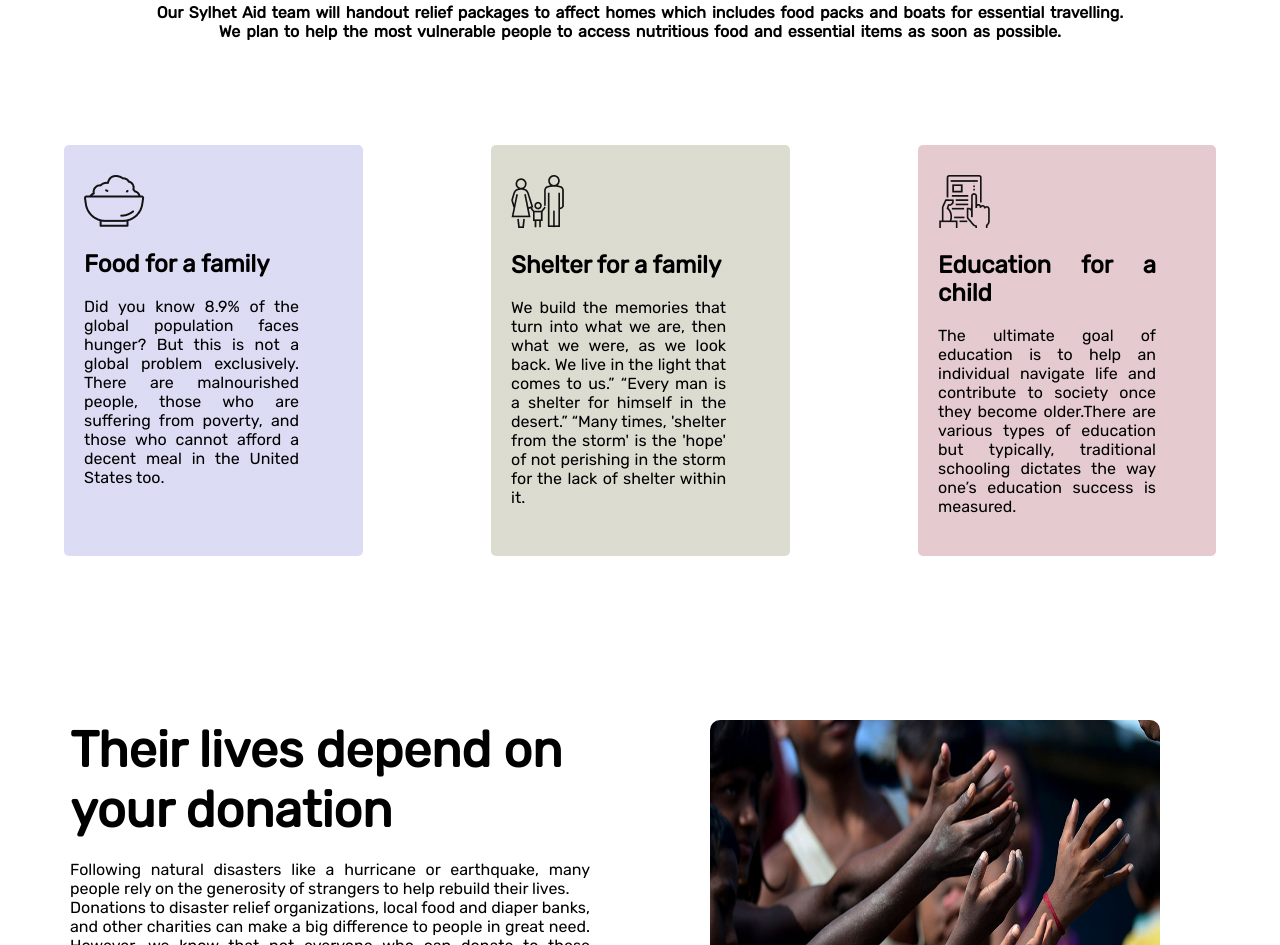
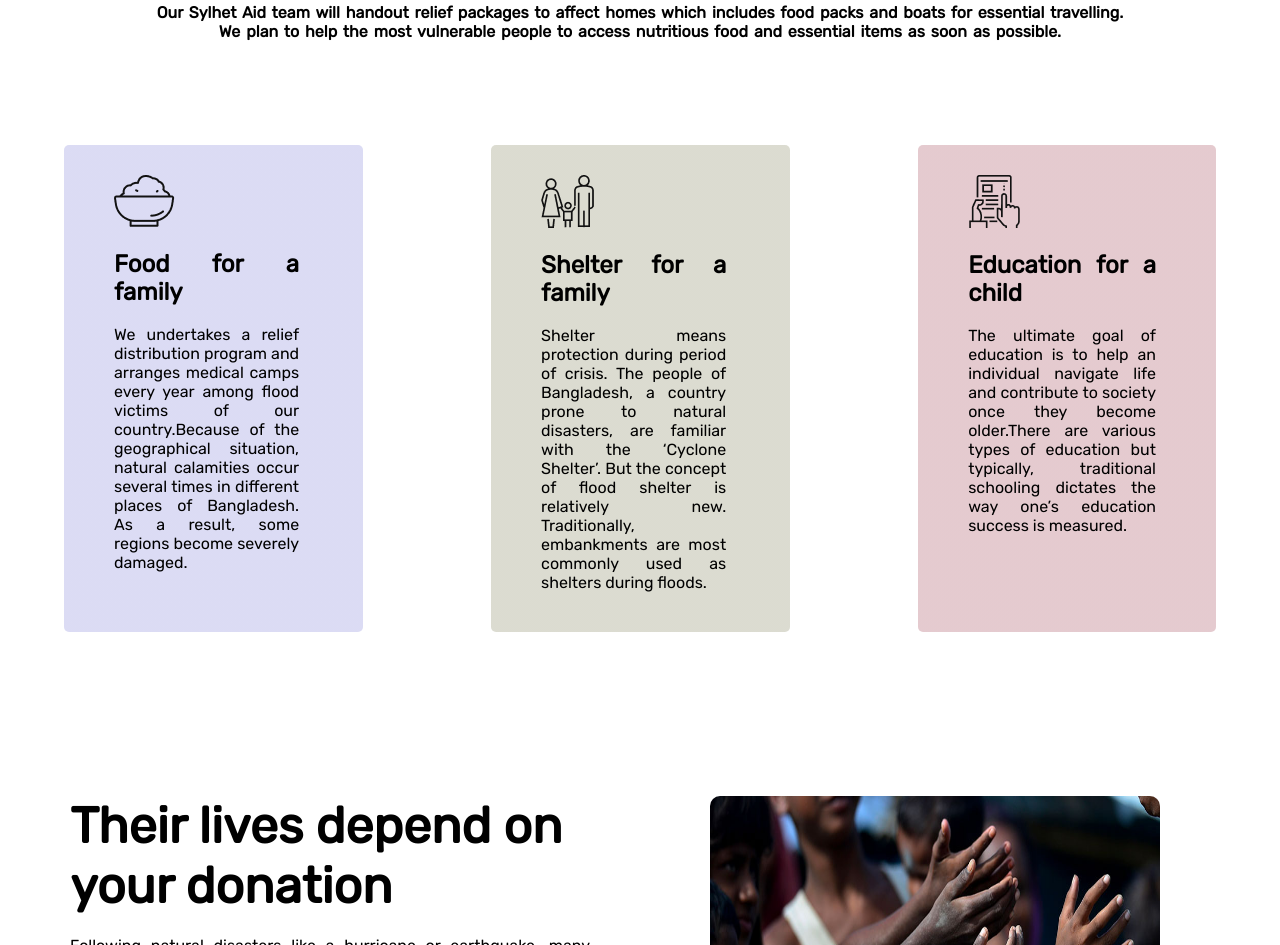
Before and after one commit to ShazibBosu/Donate_Relief, a plain HTML site: page index.html in a window 1280 px wide. Shown: the part 1389-2334 px from the top of the page. Drawn offline with Linux system fonts and the light colour scheme; a web font is replaced by a local one.

Commit message:
sixth commit

```diff
--- a/index.html
+++ b/index.html
@@ -85,9 +85,9 @@
                     Food for a family
                 </h2> <br>
                 <p>
-                    Did you know 8.9% of the global population faces hunger? But this is not a global problem
-                    exclusively. There are malnourished people, those who are suffering from poverty, and those who
-                    cannot afford a decent meal in the United States too.
+                    We undertakes a relief distribution program and arranges medical camps every year among flood
+                    victims of our country.Because of the geographical situation, natural calamities occur several times
+                    in different places of Bangladesh. As a result, some regions become severely damaged.
                 </p>
             </div>
             <div class="Boxy" id="shelter">
@@ -96,10 +96,10 @@
                     Shelter for a family
                 </h2> <br>
                 <p>
-                    We build the memories that turn into what we are, then what we were, as we look back. We live in the
-                    light that comes to us.” “Every man is a shelter for himself in the desert.” “Many times, 'shelter
-                    from the storm' is the 'hope' of not perishing in the storm for the lack of shelter within
-                    it.
+                    Shelter means protection during period of crisis. The people of Bangladesh, a
+                    country prone to natural disasters, are familiar with the ‘Cyclone Shelter’. But
+                    the concept of flood shelter is relatively new. Traditionally, embankments are
+                    most commonly used as shelters during floods.
                 </p>
             </div>
             <div class="Boxy" id="education">
--- a/style.css
+++ b/style.css
@@ -14,7 +14,7 @@ body {
 /* top banner img design */
 .top-banner {
   background-image: url(images/donation1.jpg);
-  opacity: 300;
+  opacity: 1;
   background-repeat: no-repeat;
   background-position: center center fixed;
   background-size: cover;
@@ -155,7 +155,7 @@ body {
 /* food for family box content design */
 #food {
   padding-top: 30px;
-  padding-left: 20px;
+  padding-left: 50px;
   background-image: linear-gradient(
     rgba(122, 122, 214, 0.267),
     rgba(122, 122, 214, 0.267)
@@ -165,7 +165,7 @@ body {
 /* Shelter for a family box content design */
 #shelter {
   padding-top: 30px;
-  padding-left: 20px;
+  padding-left: 50px;
   background-image: linear-gradient(
     rgba(131, 131, 93, 0.288),
     rgba(131, 131, 93, 0.288)
@@ -175,7 +175,7 @@ body {
 /*Education for a child box content design */
 #education {
   padding-top: 30px;
-  padding-left: 20px;
+  padding-left: 50px;
   padding-right: 60px;
   padding-bottom: 40px;
   background-image: linear-gradient(
```
